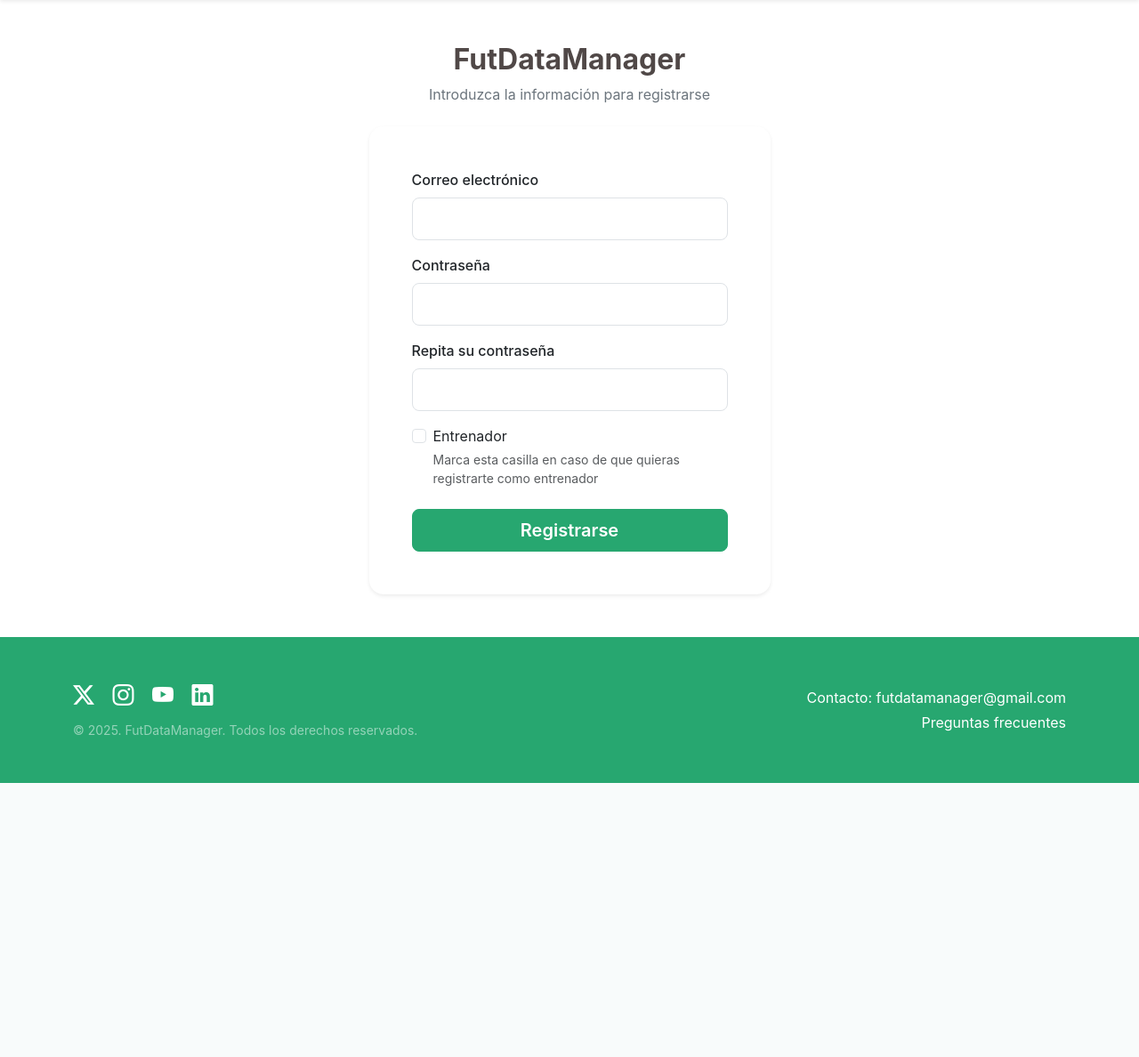
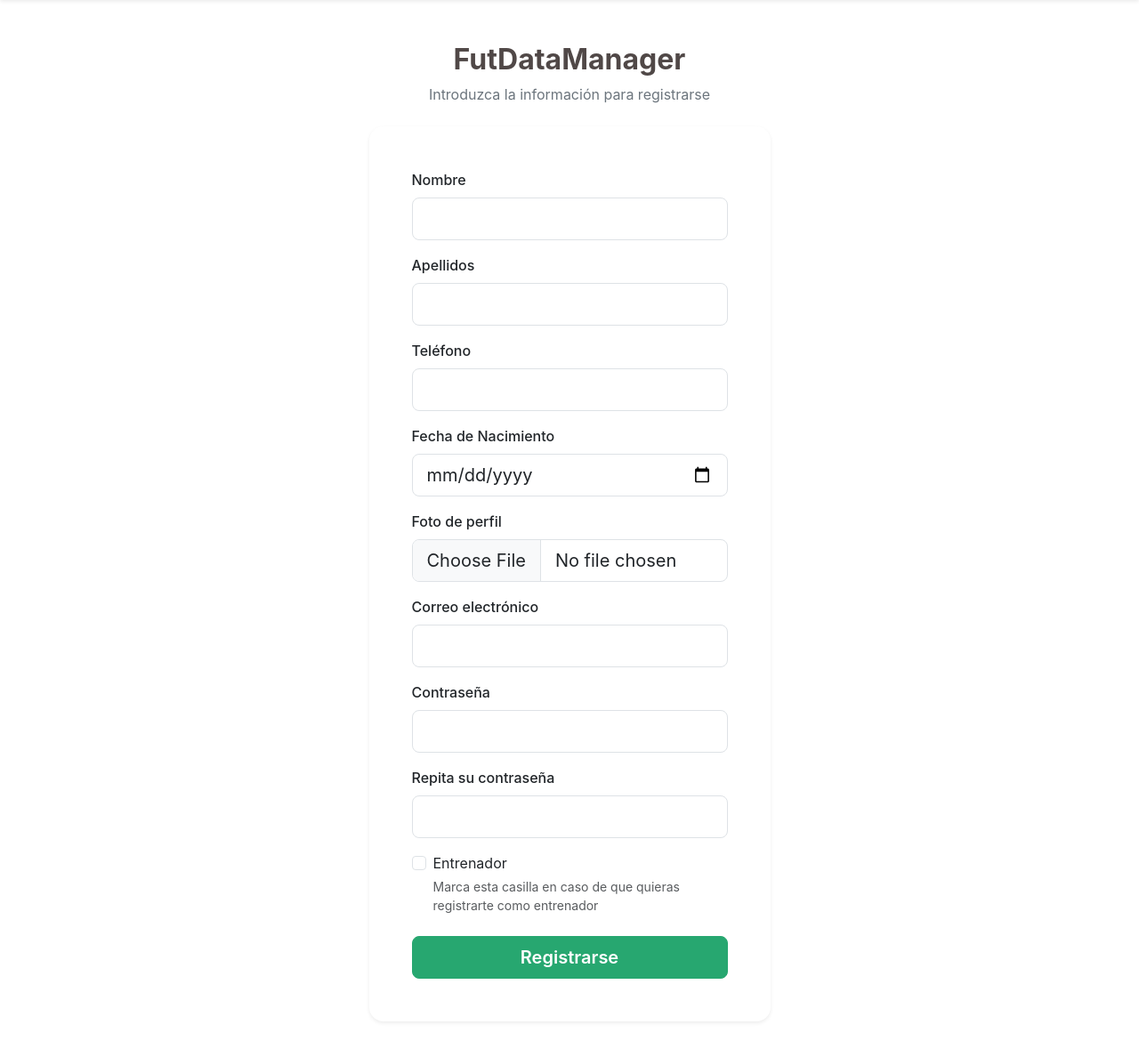
Before and after one commit to juancarlospizarro/django-football-stats, a Django app: page /auth/signin/ in a window 1280 px wide. Shown: the part 96-1284 px from the top of the page at 89% size. Before the commit the page ends 976 px from the top, so only its background shows below. Run offline with Django 5.2, Linux system fonts and the light colour scheme; some libraries are stand-ins or nearby versions.

Commit message:
Funcionalidad de Registro de usuario realizada.

```diff
--- a/usuarios/templates/usuarios/signin.html
+++ b/usuarios/templates/usuarios/signin.html
@@ -18,8 +18,45 @@
                     <div class="card shadow-sm rounded-4 border-0">
                         <div class="card-body p-4 p-md-5">
 
-                            <form method="POST">
+                            <!-- Mostramos errores si los hay -->
+                        {% if error %}
+                            <div class="alert alert-danger" role="alert">
+                                {{ error }}
+                            </div>
+                        {% endif %}
+
+                            <form method="POST" enctype="multipart/form-data">
                                 {% csrf_token %}
+
+                                <!-- Campo Nombre -->
+                                <div class="mb-3">
+                                    <label for="nombre" class="form-label fw-medium">Nombre</label>
+                                    <input type="text" class="form-control form-control-lg rounded-3" id="nombre" name="nombre" required>
+                                </div>
+
+                                <!-- Campo Apellidos -->
+                                <div class="mb-3">
+                                    <label for="apellidos" class="form-label fw-medium">Apellidos</label>
+                                    <input type="text" class="form-control form-control-lg rounded-3" id="apellidos" name="apellidos" required>
+                                </div>
+
+                                <!-- Campo Teléfono -->
+                                <div class="mb-3">
+                                    <label for="telefono" class="form-label fw-medium">Teléfono</label>
+                                    <input type="text" class="form-control form-control-lg rounded-3" id="telefono" name="telefono" required>
+                                </div>
+
+                                <!-- Campo Fecha Nacimiento -->
+                                <div class="mb-3">
+                                    <label for="fechanacimiento" class="form-label fw-medium">Fecha de Nacimiento</label>
+                                    <input type="date" class="form-control form-control-lg rounded-3" id="fechanacimiento" name="fechanacimiento" required>
+                                </div>
+
+                                <!-- Campo Foto -->
+                                <div class="mb-3">
+                                    <label for="foto" class="form-label fw-medium">Foto de perfil</label>
+                                    <input type="file" class="form-control form-control-lg rounded-3" id="foto" name="foto" accept="image/*">
+                                </div>
 
                                 <!-- Campo Email -->
                                 <div class="mb-3">
--- a/usuarios/views.py
+++ b/usuarios/views.py
@@ -3,17 +3,73 @@ from django.urls import reverse_lazy
 from django.contrib.auth.views import PasswordResetView
 from django.contrib.messages.views import SuccessMessageMixin
 from django.contrib.auth.views import PasswordResetConfirmView
+from django.shortcuts import render, redirect
+from django.contrib.auth import login, authenticate
+from .models import Usuario, PerfilJugador, PerfilEntrenador
 
-def login(request):
+def login(request, user):
     return render(request, 'usuarios/login.html')
 
 def signin(request):
     if request.method == "GET":
         return render(request, 'usuarios/signin.html')
     else:
-        if request.POST["password1"] != request.POST["password2"]:
+        # 1. Obtener datos del formulario
+        nombre = request.POST.get('nombre')
+        apellidos = request.POST.get('apellidos')
+        telefono = request.POST.get('telefono')
+        email = request.POST.get('email')
+        fechanacimiento = request.POST.get('fechanacimiento')
+        password_1 = request.POST.get('password1')
+        password_2 = request.POST.get('password2')
+        # Checkbox: Si está marcado devuelve 'true', si no devuelve None
+        es_entrenador = request.POST.get('es_entrenador')
+        # Archivos: Las imágenes van en request.FILES, no en POST
+        foto = request.FILES.get('foto')
+
+        # 2. Validaciones básicas
+        if password_1 != password_2:
             return render(request, 'usuarios/signin.html', {'error': "Las contraseñas no coinciden."})
 
+        if Usuario.objects.filter(email=email).exists():
+            return render(request, 'usuarios/signin.html', {'error': "Este correo electrónico ya está registrado."})
+
+        # 3. Crear el Usuario
+        try:
+            # Usamos 'create_user' que se encarga de encriptar la contraseña automáticamente
+            user = Usuario.objects.create_user(
+                username=email, # Usamos el email como username interno
+                first_name=nombre,
+                last_name=apellidos,
+                telefono=telefono,
+                fecha_nacimiento=fechanacimiento,
+                email=email,
+                password=password_1,
+                foto=foto # Guardamos la foto si la hay
+            )
+
+            # 4. Asignar Rol y Crear Perfil Específico
+            if es_entrenador:
+                user.rol = Usuario.Rol.ENTRENADOR
+                # Creamos la ficha de entrenador vacía asociada a este usuario
+                PerfilEntrenador.objects.create(usuario=user)
+            else:
+                user.rol = Usuario.Rol.JUGADOR
+                # Creamos la ficha de jugador vacía asociada a este usuario
+                PerfilJugador.objects.create(usuario=user)
+
+            # Guardamos el cambio de rol
+            user.save()
+
+            # 5. Iniciar sesión automáticamente y redirigir
+            login(request, user)
+
+            # Redirigir a la página de inicio o dashboard
+            return redirect('landing')
+
+        except Exception as e:
+            # Si pasa algo raro, mostramos el error (útil en desarrollo)
+            return render(request, 'usuarios/signin.html', {'error': f"Error al registrar: {str(e)}"})
 
 
 class ResetPasswordView(SuccessMessageMixin, PasswordResetView):
```
Also changed, not shown: fotos_perfil/Certificado_curso_IA.jpg (added).
